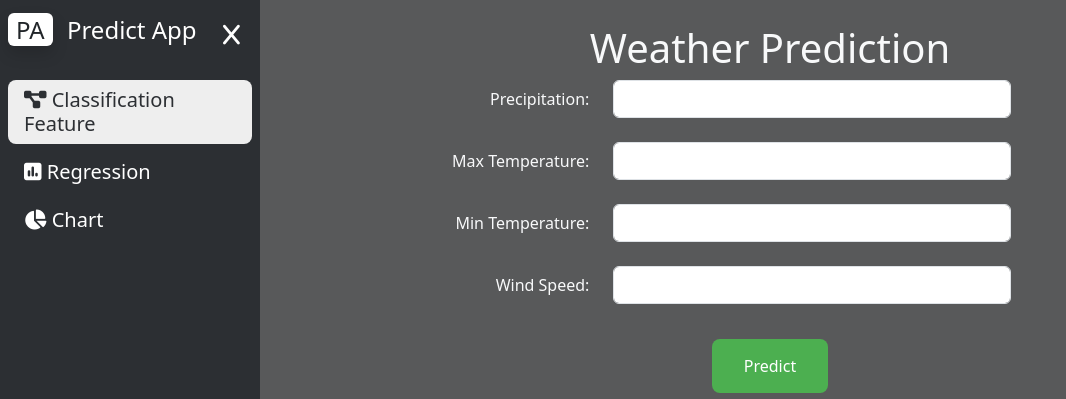
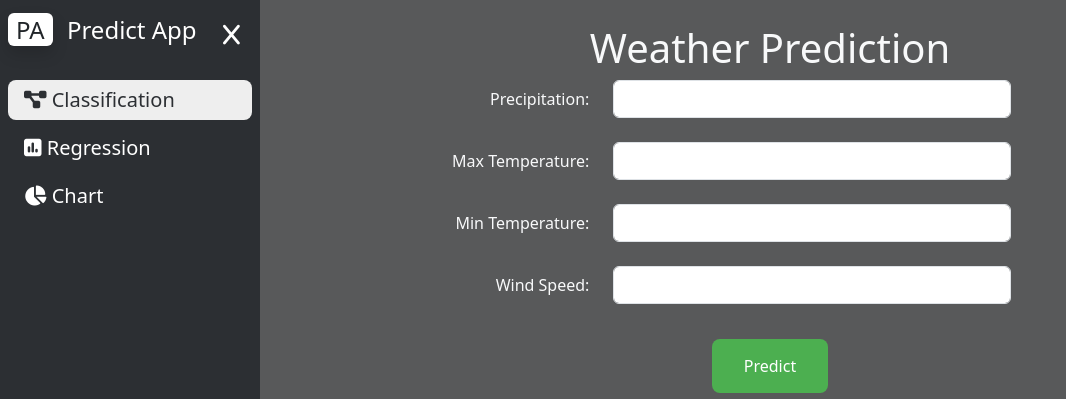
Before and after one commit to mikeshadowcoder/caseStudy, a Flask app: page / in a window 1280 px wide. Shown: the top 399 px of the page, without its empty margins (0-1066 px from the left). Run offline with Flask 3, Linux system fonts and the light colour scheme; parts of the project's set-up code (start-up, migrations or seed data) failed here and were passed over; some libraries are stand-ins or nearby versions.

Commit message:
Updated UI design

```diff
--- a/templates/index.html
+++ b/templates/index.html
@@ -155,7 +155,7 @@ input[type="submit"]:hover {
 
           <ul class="list-unstyled px-2">
             <li class="active"><h5><a href="" class="text-decoration-none px-3 py-2 d-block">
-                <i class="fa-solid fa-diagram-project"></i> Classification Feature</a></h5></li>
+                <i class="fa-solid fa-diagram-project"></i> Classification</a></h5></li>
             <li class=""><h5><a href="/regression" class="text-decoration-none px-3 py-2 d-block"><i class="fa-solid fa-square-poll-vertical"></i>
                     Regression</a></h5></li>
             <li class=""><h5><a href="/chart" class="text-decoration-none px-3 py-2 d-block"><i class="fa-solid fa-chart-pie"></i>
```
